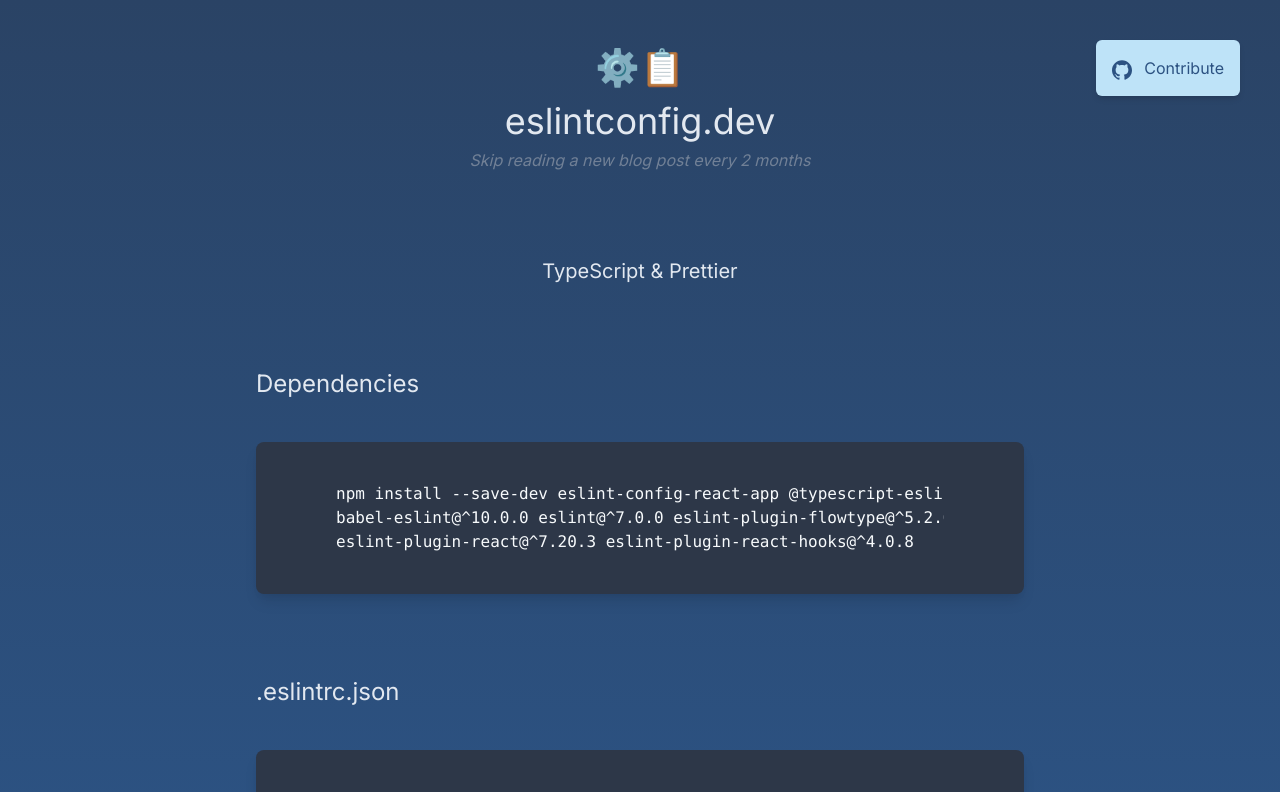
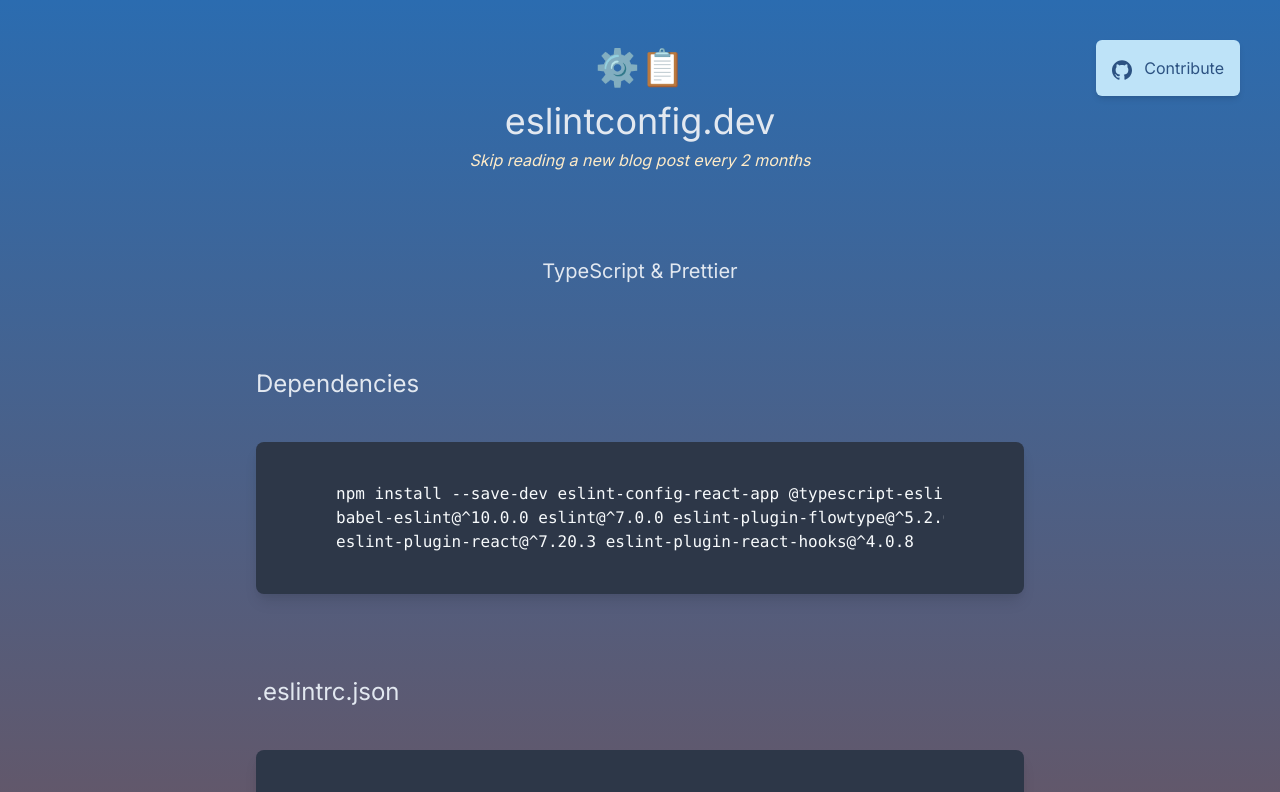
Before and after one commit to bennettdams/eslintconfig.dev, a Next.js app: page /cra/typescript-prettier in a window 1280 px wide. Shown: the top 792 px of the page. Built offline with nearby package versions, Linux system fonts and the light colour scheme.

Commit message:
Base page component colors

```diff
--- a/pages/_app.tsx
+++ b/pages/_app.tsx
@@ -14,7 +14,7 @@ function App({ Component, pageProps }: AppProps) {
           rel="stylesheet"
         />
       </Head>
-      <div className="bg-gradient-to-b from-blue-900 via-blue-800 to-orange-800 text-gray-300 min-h-screen h-full w-full font-sans">
+      <div className="bg-gradient-to-b from-blue-700 to-orange-800 text-gray-300 min-h-screen h-full w-full font-sans">
         <div className="flex flex-col items-center justify-center mx-auto py-10 min-h-full h-64 w-full">
           <ContributeButton />
           <div className="flex-1">
@@ -28,7 +28,7 @@ function App({ Component, pageProps }: AppProps) {
             </Link>
           </div>
           <div className="flex-1">
-            <h2 className="italic text-gray-600">
+            <h2 className="italic text-orange-200">
               Skip reading a new blog post every 2 months
             </h2>
           </div>
```
